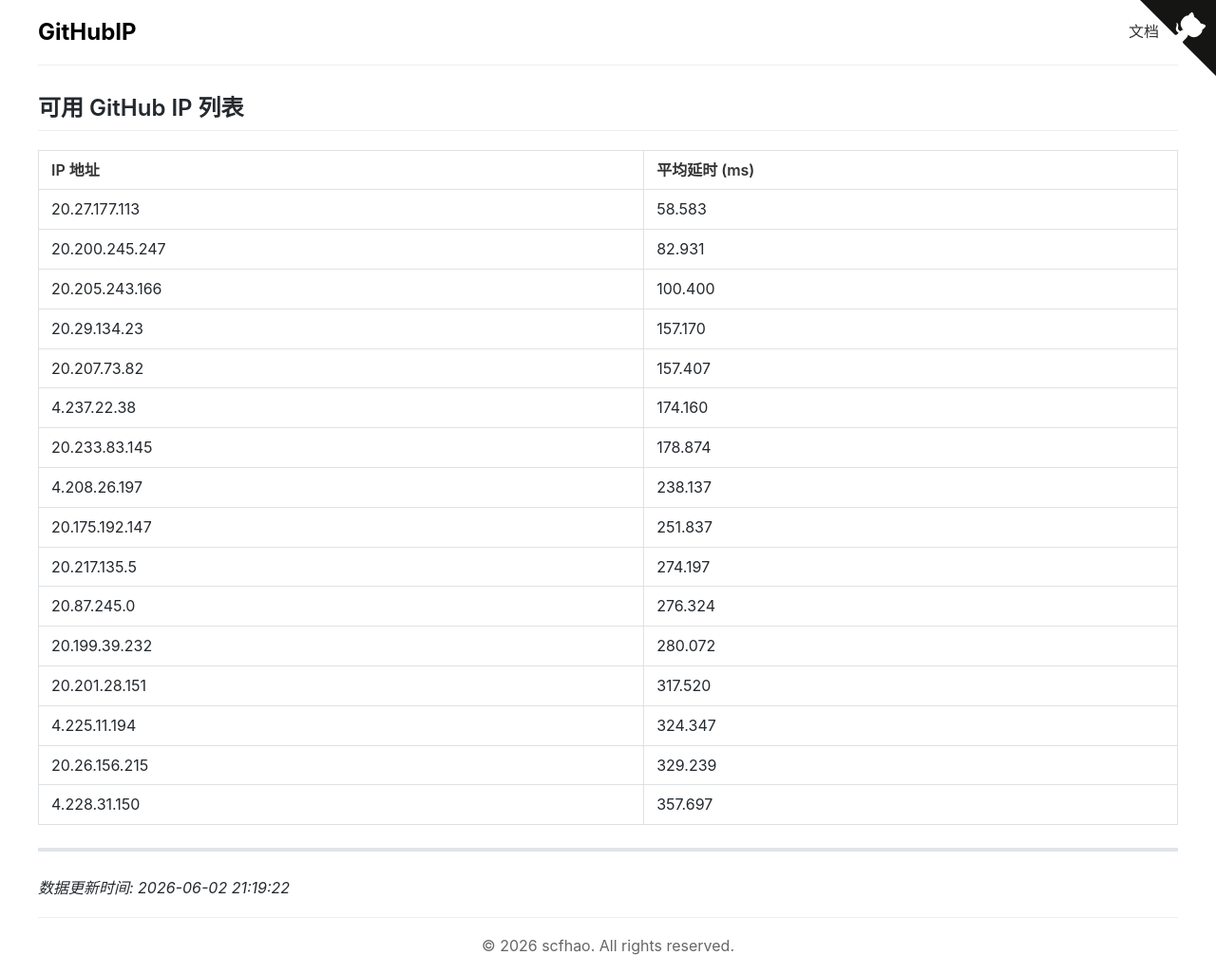
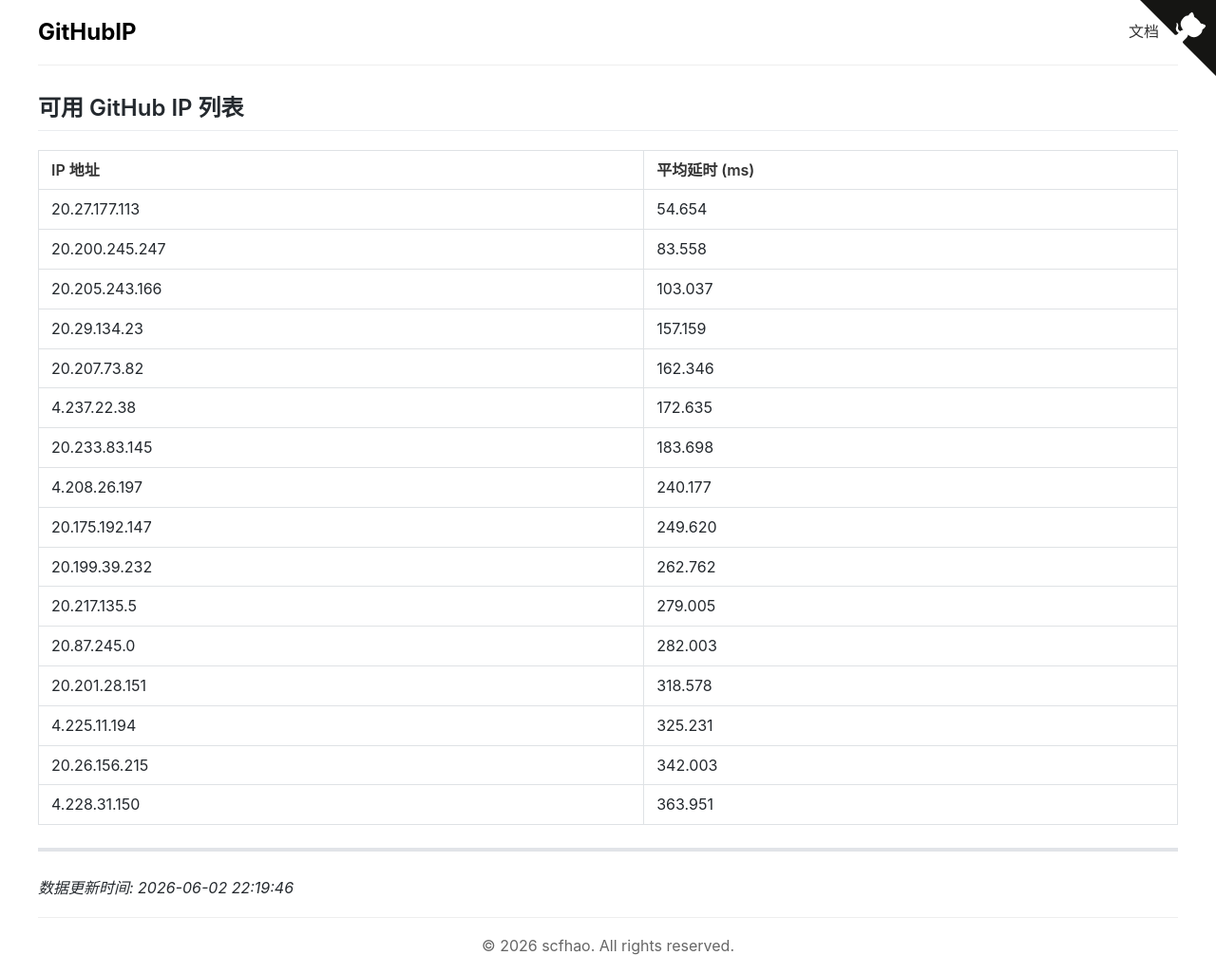
Before and after one commit to scfhao/GitHubIP, a Jekyll site: the page built from index.md, in a window 1280 px wide. Shown: the whole page at 95% size. Built offline with Jekyll 4.4.1, drawn with Linux system fonts in a browser that asks for light colours.

Commit message:
自动脚本执行 - 2026-06-02 22:19:47

```diff
--- a/index.md
+++ b/index.md
@@ -1,30 +1,30 @@
 ---
 layout: home
 title: GitHub IP 列表
-date: 2026-06-02 21:19:22
+date: 2026-06-02 22:19:46
 ---
 
 ## 可用 GitHub IP 列表
 
 | IP 地址 | 平均延时 (ms) |
 |---------|--------------|
-| 20.27.177.113 | 58.583 |
-| 20.200.245.247 | 82.931 |
-| 20.205.243.166 | 100.400 |
-| 20.29.134.23 | 157.170 |
-| 20.207.73.82 | 157.407 |
-| 4.237.22.38 | 174.160 |
-| 20.233.83.145 | 178.874 |
-| 4.208.26.197 | 238.137 |
-| 20.175.192.147 | 251.837 |
-| 20.217.135.5 | 274.197 |
-| 20.87.245.0 | 276.324 |
-| 20.199.39.232 | 280.072 |
-| 20.201.28.151 | 317.520 |
-| 4.225.11.194 | 324.347 |
-| 20.26.156.215 | 329.239 |
-| 4.228.31.150 | 357.697 |
+| 20.27.177.113 | 54.654 |
+| 20.200.245.247 | 83.558 |
+| 20.205.243.166 | 103.037 |
+| 20.29.134.23 | 157.159 |
+| 20.207.73.82 | 162.346 |
+| 4.237.22.38 | 172.635 |
+| 20.233.83.145 | 183.698 |
+| 4.208.26.197 | 240.177 |
+| 20.175.192.147 | 249.620 |
+| 20.199.39.232 | 262.762 |
+| 20.217.135.5 | 279.005 |
+| 20.87.245.0 | 282.003 |
+| 20.201.28.151 | 318.578 |
+| 4.225.11.194 | 325.231 |
+| 20.26.156.215 | 342.003 |
+| 4.228.31.150 | 363.951 |
 
 ---
 
-*数据更新时间: 2026-06-02 21:19:22*
+*数据更新时间: 2026-06-02 22:19:46*
```
